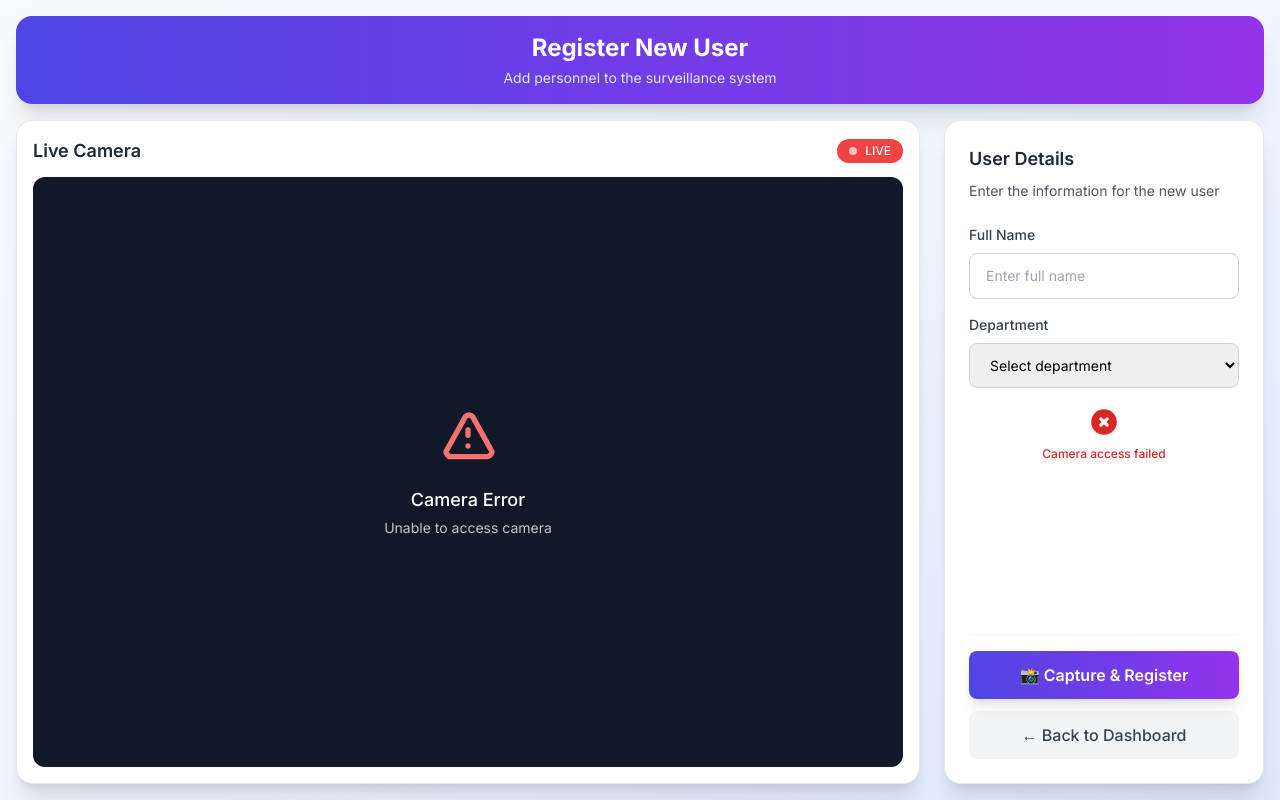
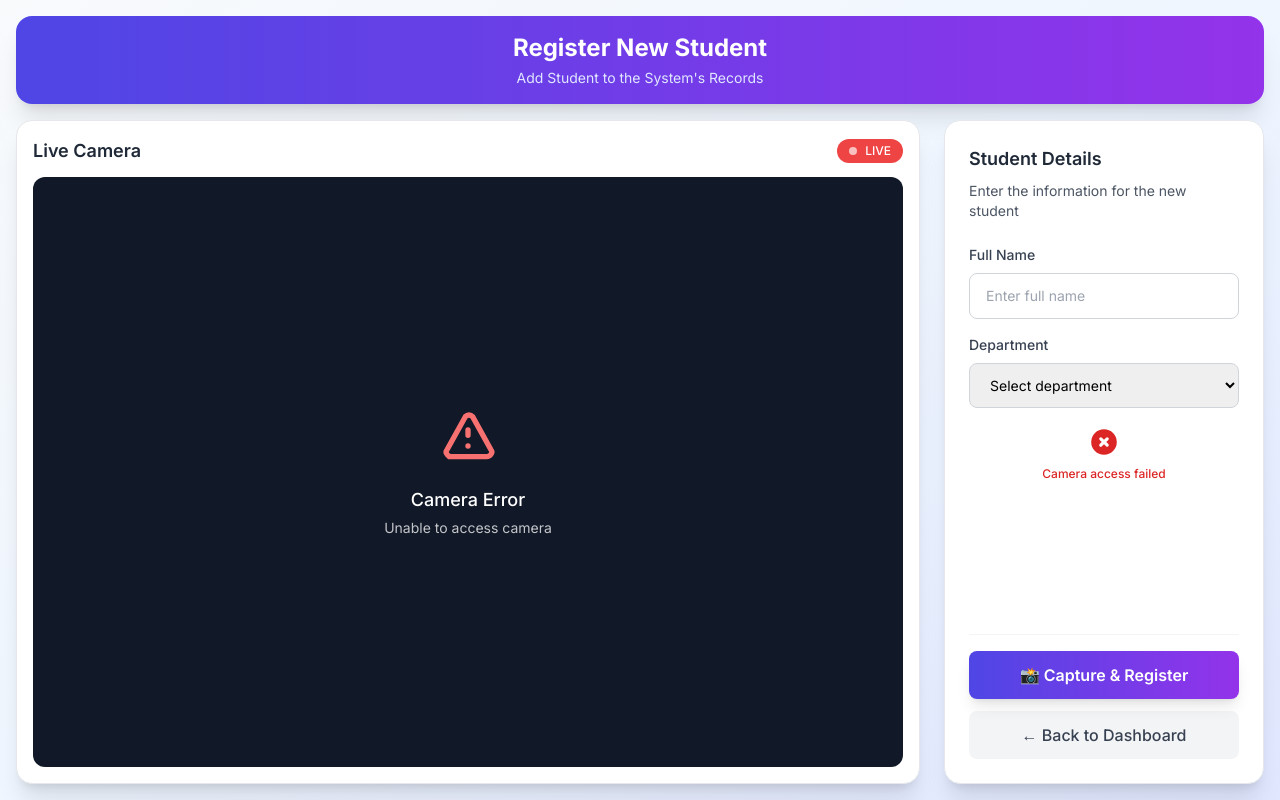
Before and after one commit to bit-web24/campus_security, a FastAPI app: page /register in a window 1280 px wide. Run offline with FastAPI, Linux system fonts and the light colour scheme; some libraries are stand-ins or nearby versions.

Commit message:
change title

```diff
--- a/templates/register.html
+++ b/templates/register.html
@@ -36,8 +36,8 @@
     <div class="h-full flex flex-col p-4">
         <!-- Header -->
         <div class="bg-gradient-to-r from-indigo-600 to-purple-600 px-6 py-4 rounded-2xl shadow-xl text-white text-center mb-4">
-            <h1 class="text-2xl font-bold">Register New User</h1>
-            <p class="text-indigo-100 text-sm mt-1">Add personnel to the surveillance system</p>
+            <h1 class="text-2xl font-bold">Register New Student</h1>
+            <p class="text-indigo-100 text-sm mt-1">Add Student to the System's Records</p>
         </div>
 
         <!-- Main Content -->
@@ -67,8 +67,8 @@
             <!-- Registration Form -->
             <div class="w-80 bg-white rounded-2xl shadow-xl border border-gray-200 p-6 flex flex-col">
                 <div class="mb-6">
-                    <h2 class="text-lg font-semibold text-gray-800 mb-2">User Details</h2>
-                    <p class="text-sm text-gray-600">Enter the information for the new user</p>
+                    <h2 class="text-lg font-semibold text-gray-800 mb-2">Student Details</h2>
+                    <p class="text-sm text-gray-600">Enter the information for the new student</p>
                 </div>
 
                 <form id="registerForm" class="flex-1 flex flex-col">
```
